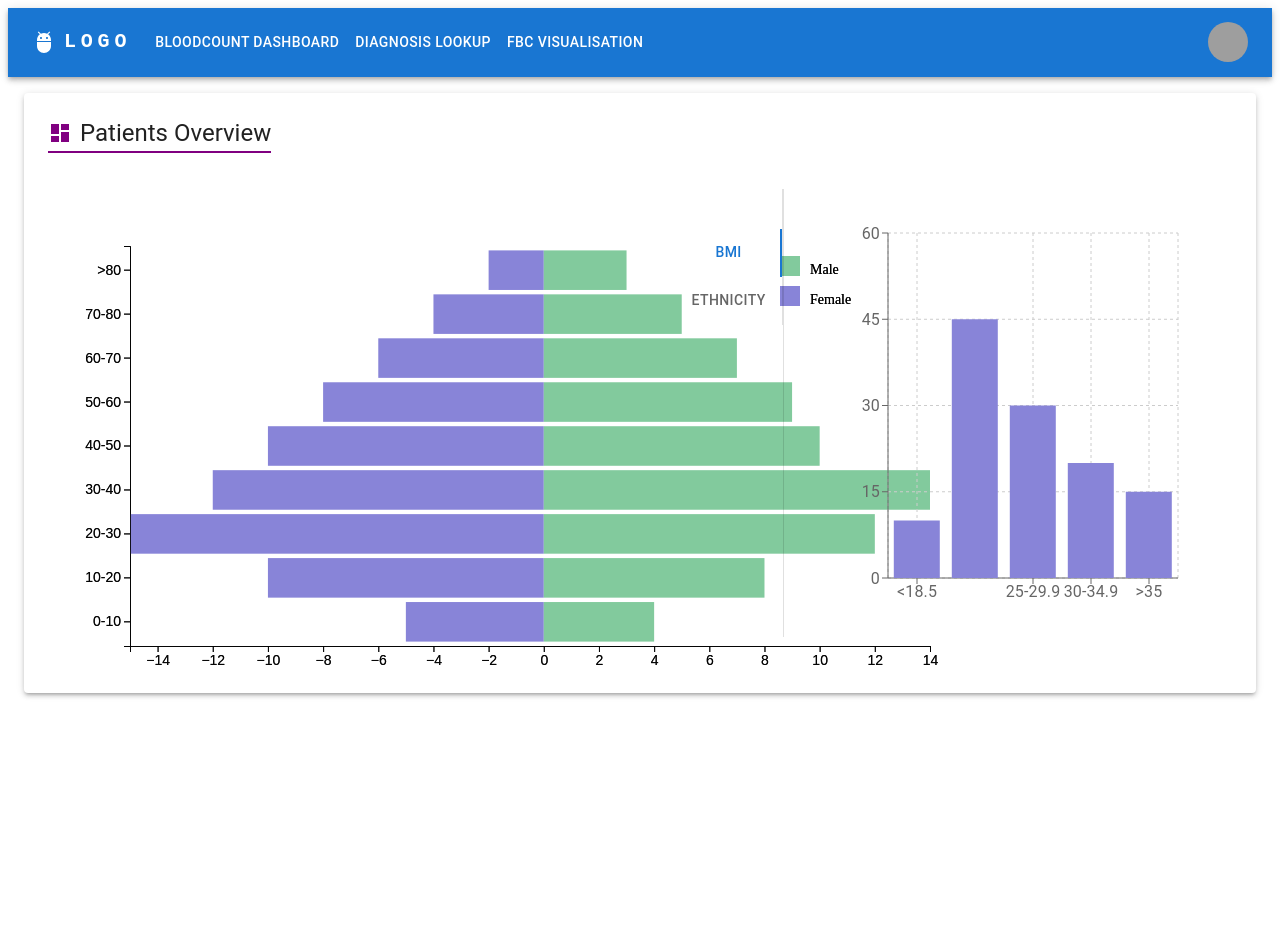
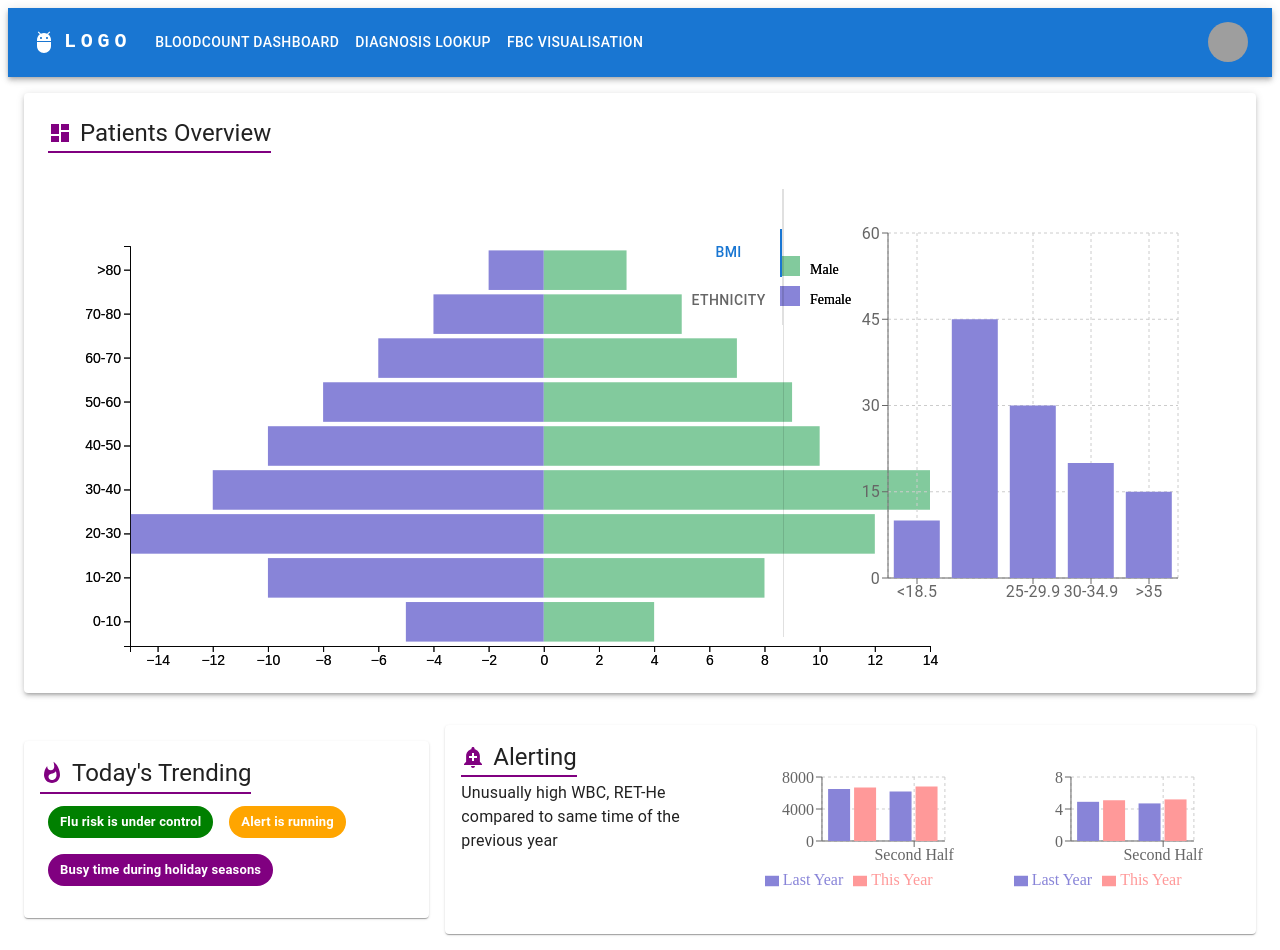
Before and after one commit to justgoog/front2, a React (Vite) app: page / in a window 1280 px wide. Before the commit the page ends 800 px from the top, so only its background shows below. Built offline with nearby package versions, Linux system fonts and the light colour scheme; grey boxes are pictures that could not be loaded.

Commit message:
feature: added trending and alerting section

```diff
--- a/src/App.tsx
+++ b/src/App.tsx
@@ -1,6 +1,9 @@
-import { Box } from '@mui/material'
-import ResponsiveAppBar from './components/ResponsiveAppBar'
-import OverviewSection from './components/OverviewSection'
+import { Box, Card, CardContent, Chip, Grid, Typography } from '@mui/material';
+import ResponsiveAppBar from './components/ResponsiveAppBar';
+import OverviewSection from './components/OverviewSection';
+import WhatshotIcon from '@mui/icons-material/Whatshot';
+import AddAlertIcon from '@mui/icons-material/AddAlert';
+import HematologyHistograms from './components/HematologyHistograms';
 
 function App() {
 
@@ -10,11 +13,84 @@ function App() {
       <Box sx={{ display: 'flex', flexDirection: 'column', alignItems: 'stretch' }}>
         <OverviewSection
           title="Patients Overview"
-          content="This is a card-like section created using MUI's Paper component."
-        // sx={{ bgcolor: 'primary.light', color: 'primary.contrastText' }}
         />
-        {/* Add more CardSection components as needed */}
       </Box>
+
+      <Box
+            sx={{
+                display: 'flex',
+                justifyContent: 'space-between',
+                alignItems: 'center',
+                margin: 2,
+            }}
+        >
+            <Card sx={{ width: '33%', marginRight: 2 }}>
+                <CardContent>
+                  {/* Todo: Move this icon-title pattern into component */}
+                  <Box sx={{ display: 'inline-flex', alignItems: 'center', position: 'relative' }}>
+                    <WhatshotIcon sx={{ mr: 1, mb: 1, color: 'purple' }} />
+                  <Typography variant="h5" component="h2" gutterBottom>
+                    Today's Trending
+                  </Typography>
+                  <Box
+                      sx={{
+                        position: 'absolute',
+                        bottom: 4,
+                        left: 0,
+                        width: '100%',
+                        height: 2,
+                        bgcolor: 'purple',
+                      }}
+                    />
+                  </Box>
+                    <Typography>
+                    <Chip label="Flu risk is under control" sx={{m: 1, backgroundColor: 'green', color: 'white', fontWeight: 'bold' }}/>
+                    <Chip label="Alert is running" sx={{m:1, backgroundColor: 'orange', color: 'white', fontWeight: 'bold' }}/>
+                    <Chip label="Busy time during holiday seasons" sx={{m: 1, backgroundColor: 'purple', color: 'white',fontWeight: 'bold'}}/>
+                    </Typography>
+                </CardContent>
+            </Card>
+
+            <Card sx={{ width: '66%' }}>
+                <CardContent>
+                  <Grid container spacing={2}>
+                    <Grid item xs={4}>
+                      {/* Todo: Move this icon-title pattern into component */}
+                      <Box sx={{ display: 'inline-flex', alignItems: 'center', position: 'relative' }}>
+                        <AddAlertIcon sx={{ mr: 1, mb: 1, color: 'purple' }} />
+                      <Typography variant="h5" component="h2" gutterBottom>
+                        Alerting
+                      </Typography>
+                      <Box
+                          sx={{
+                            position: 'absolute',
+                            bottom: 4,
+                            left: 0,
+                            width: '100%',
+                            height: 2,
+                            bgcolor: 'purple',
+                          }}
+                        />
+                      </Box>
+                      <Typography>
+                        Unusually high WBC, RET-He compared to same time of the previous year
+                      </Typography>
+                    </Grid>
+
+                    <Grid item xs={8}>
+                        <Box
+                            sx={{
+                                padding: 2,
+                                textAlign: 'center',
+                            }}
+                        >
+                          <HematologyHistograms />
+                        </Box>
+                    </Grid>
+                </Grid>
+                </CardContent>
+            </Card>
+        </Box>
 
     </>
   )
--- /dev/null
+++ b/src/components/HematologyHistograms.tsx
@@ -0,0 +1,57 @@
+import React from 'react';
+import { Box, Grid } from '@mui/material';
+import { BarChart, Bar, XAxis, YAxis, CartesianGrid, Tooltip, Legend, ResponsiveContainer } from 'recharts';
+
+const wbcData = [
+    { halfYear: 'First Half', lastYear: 6500, thisYear: 6700 },
+    { halfYear: 'Second Half', lastYear: 6200, thisYear: 6800 },
+];
+
+const rbcData = [
+    { halfYear: 'First Half', lastYear: 4.9, thisYear: 5.1 },
+    { halfYear: 'Second Half', lastYear: 4.7, thisYear: 5.2 },
+];
+
+const HematologyHistograms: React.FC = () => {
+    return (
+        <Box>
+            <Grid container spacing={2}>
+                {/* WBC Histogram */}
+                <Grid item xs={12} md={6}>
+                    <Box>
+                        <ResponsiveContainer width="100%" height={137} maxHeight={137}>
+                            <BarChart data={wbcData} margin={{ top: 20, right: 30, left: 20, bottom: 5 }}>
+                                <CartesianGrid strokeDasharray="3 3" />
+                                <XAxis dataKey="halfYear" />
+                                <YAxis />
+                                <Tooltip />
+                                <Legend />
+                                <Bar dataKey="lastYear" fill="#8884d8" name="Last Year" />
+                                <Bar dataKey="thisYear" fill="#ff9999" name="This Year" />
+                            </BarChart>
+                        </ResponsiveContainer>
+                    </Box>
+                </Grid>
+
+                {/* RBC Histogram */}
+                <Grid item xs={12} md={6}>
+                    <Box>
+                        <ResponsiveContainer width="100%" height={137} maxHeight={137}>
+                            <BarChart data={rbcData} margin={{ top: 20, right: 30, left: 20, bottom: 5 }}>
+                                <CartesianGrid strokeDasharray="3 3" />
+                                <XAxis dataKey="halfYear" />
+                                <YAxis />
+                                <Tooltip />
+                                <Legend />
+                                <Bar dataKey="lastYear" fill="#8884d8" name="Last Year" />
+                                <Bar dataKey="thisYear" fill="#ff9999" name="This Year" />
+                            </BarChart>
+                        </ResponsiveContainer>
+                    </Box>
+                </Grid>
+            </Grid>
+        </Box>
+    );
+};
+
+export default HematologyHistograms;
```
